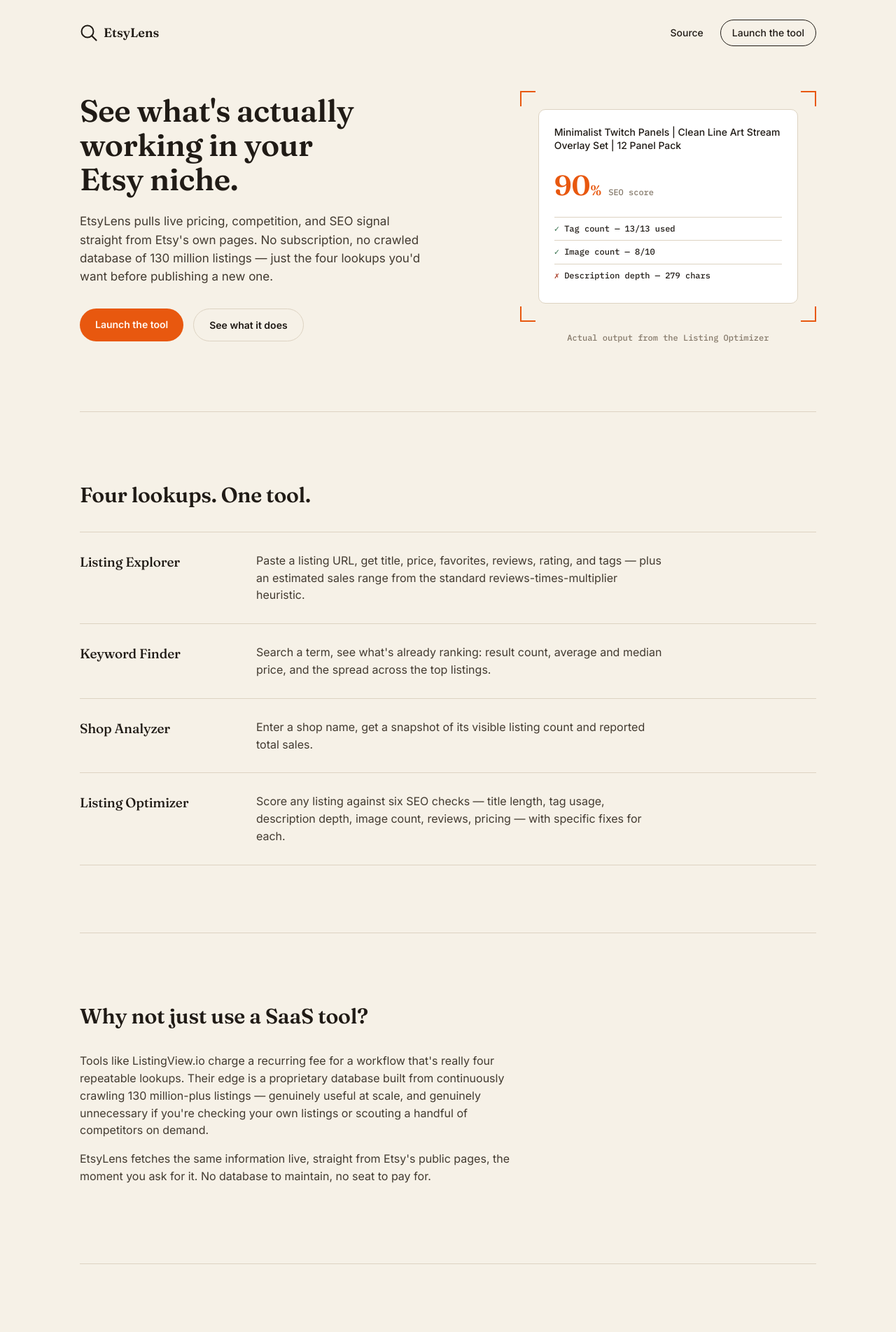
After one commit to graphicus/etsylens, a Flask app: page /about in a window 1280 px wide. The commit adds this page. Shown: the top 1904 px of the page at 70% size. Run offline with Flask 3, Linux system fonts and the light colour scheme.

Commit message:
Add landing/case-study page at /about, cross-linked from the dashboard

```diff
--- a/app.py
+++ b/app.py
@@ -390,6 +390,11 @@
     return render_template("index.html")
 
 
+@app.route("/about")
+def about():
+    return render_template("landing.html")
+
+
 DEMO_NOTICE = (
     "Etsy is blocking live scraping from this server's network (a cloud host). "
     "Showing demo data so you can see how this feature works — it scrapes live "
--- /dev/null
+++ b/static/landing.css
@@ -0,0 +1,303 @@
+:root {
+  --ink: #201b16;
+  --paper: #f6f1e7;
+  --accent: #e8580f;
+  --accent-ink: #7a2e08;
+  --line: #ddd3c2;
+  --muted: #85796a;
+  --good: #2f6b46;
+  --bad: #a83a24;
+}
+
+* { box-sizing: border-box; }
+
+body {
+  margin: 0;
+  background: var(--paper);
+  color: var(--ink);
+  font-family: 'Inter', -apple-system, BlinkMacSystemFont, sans-serif;
+  line-height: 1.55;
+}
+
+h1, h2, h3 {
+  font-family: 'Fraunces', Georgia, serif;
+  font-weight: 600;
+  margin: 0;
+  letter-spacing: -0.01em;
+}
+
+a { color: inherit; }
+
+/* ---- Header ---- */
+
+.site-header {
+  display: flex;
+  justify-content: space-between;
+  align-items: center;
+  max-width: 1100px;
+  margin: 0 auto;
+  padding: 28px 24px 0;
+}
+
+.wordmark {
+  display: flex;
+  align-items: center;
+  gap: 8px;
+  font-family: 'Fraunces', serif;
+  font-weight: 600;
+  font-size: 18px;
+  text-decoration: none;
+  color: var(--ink);
+}
+
+.site-header nav {
+  display: flex;
+  align-items: center;
+  gap: 24px;
+  font-size: 14px;
+  font-weight: 500;
+}
+
+.site-header nav a { text-decoration: none; }
+.site-header nav a:not(.nav-cta):hover { color: var(--accent-ink); }
+
+.nav-cta {
+  border: 1px solid var(--ink);
+  border-radius: 999px;
+  padding: 7px 16px;
+}
+
+.nav-cta:hover { background: var(--ink); color: var(--paper); }
+
+/* ---- Layout ---- */
+
+main { max-width: 1100px; margin: 0 auto; padding: 0 24px; }
+
+section { padding: 96px 0; border-bottom: 1px solid var(--line); }
+section:last-of-type { border-bottom: none; }
+
+section h2 {
+  font-size: 30px;
+  margin-bottom: 28px;
+  max-width: 22ch;
+}
+
+/* ---- Hero ---- */
+
+.hero {
+  display: grid;
+  grid-template-columns: 1.15fr 0.85fr;
+  gap: 56px;
+  align-items: center;
+  padding-top: 64px;
+}
+
+.hero h1 {
+  font-size: 44px;
+  line-height: 1.12;
+  max-width: 14ch;
+}
+
+.lede {
+  font-size: 17px;
+  color: #423a30;
+  max-width: 46ch;
+  margin: 22px 0 32px;
+}
+
+.hero-actions { display: flex; gap: 14px; }
+
+.btn {
+  display: inline-block;
+  padding: 12px 22px;
+  border-radius: 999px;
+  font-size: 14px;
+  font-weight: 600;
+  text-decoration: none;
+}
+
+.btn-primary { background: var(--accent); color: #fff8f2; }
+.btn-primary:hover { background: var(--accent-ink); }
+
+.btn-ghost { border: 1px solid var(--line); color: var(--ink); }
+.btn-ghost:hover { border-color: var(--ink); }
+
+/* ---- Hero visual: viewfinder ---- */
+
+.hero-visual { position: relative; }
+
+.viewfinder {
+  position: relative;
+  padding: 26px;
+}
+
+.corner {
+  position: absolute;
+  width: 22px;
+  height: 22px;
+  border-color: var(--accent);
+  border-style: solid;
+  border-width: 0;
+}
+
+.corner.tl { top: 0; left: 0; border-top-width: 2.5px; border-left-width: 2.5px; }
+.corner.tr { top: 0; right: 0; border-top-width: 2.5px; border-right-width: 2.5px; }
+.corner.bl { bottom: 0; left: 0; border-bottom-width: 2.5px; border-left-width: 2.5px; }
+.corner.br { bottom: 0; right: 0; border-bottom-width: 2.5px; border-right-width: 2.5px; }
+
+.mock-card {
+  background: #fff;
+  border: 1px solid var(--line);
+  border-radius: 10px;
+  padding: 22px;
+}
+
+.mock-title {
+  font-size: 14px;
+  font-weight: 500;
+  margin: 0 0 16px;
+  line-height: 1.4;
+}
+
+.mock-score-row {
+  display: flex;
+  align-items: baseline;
+  gap: 10px;
+  margin-bottom: 14px;
+}
+
+.mock-score {
+  font-family: 'Fraunces', serif;
+  font-size: 40px;
+  font-weight: 600;
+  color: var(--accent);
+}
+
+.mock-score-pct { font-size: 20px; }
+
+.mock-score-label {
+  font-size: 12px;
+  color: var(--muted);
+  font-family: 'IBM Plex Mono', monospace;
+}
+
+.mock-checks {
+  list-style: none;
+  margin: 0;
+  padding: 0;
+  font-family: 'IBM Plex Mono', monospace;
+  font-size: 12px;
+}
+
+.mock-checks li {
+  padding: 7px 0;
+  border-top: 1px solid var(--line);
+}
+
+.mock-checks li.pass::before { content: "✓ "; color: var(--good); }
+.mock-checks li.fail::before { content: "✗ "; color: var(--bad); }
+
+.visual-caption {
+  margin: 14px 0 0;
+  font-size: 12px;
+  color: var(--muted);
+  font-family: 'IBM Plex Mono', monospace;
+  text-align: center;
+}
+
+/* ---- Modules ---- */
+
+.module-list { border-top: 1px solid var(--line); }
+
+.module-row {
+  display: grid;
+  grid-template-columns: 220px 1fr;
+  gap: 32px;
+  padding: 28px 0;
+  border-bottom: 1px solid var(--line);
+}
+
+.module-row h3 {
+  font-size: 19px;
+  font-weight: 500;
+}
+
+.module-row p {
+  margin: 0;
+  color: #423a30;
+  max-width: 58ch;
+}
+
+/* ---- Problem / Build shared prose ---- */
+
+.problem p, .build p, .limitation p {
+  max-width: 62ch;
+  color: #423a30;
+  font-size: 16px;
+}
+
+.problem p + p, .build p + p, .limitation p + p { margin-top: 16px; }
+
+.stack-row {
+  display: flex;
+  flex-wrap: wrap;
+  gap: 10px;
+  margin-top: 24px;
+  font-family: 'IBM Plex Mono', monospace;
+  font-size: 13px;
+}
+
+.stack-row span {
+  border: 1px solid var(--line);
+  border-radius: 999px;
+  padding: 6px 14px;
+  color: var(--accent-ink);
+}
+
+/* ---- Limitation ---- */
+
+.limitation { display: grid; grid-template-columns: 56px 1fr; gap: 24px; }
+
+.limitation-mark {
+  width: 40px;
+  height: 40px;
+  border-radius: 50%;
+  border: 2px solid var(--accent);
+  color: var(--accent);
+  display: flex;
+  align-items: center;
+  justify-content: center;
+  font-family: 'Fraunces', serif;
+  font-weight: 600;
+  font-size: 18px;
+}
+
+/* ---- Footer ---- */
+
+.site-footer {
+  max-width: 1100px;
+  margin: 0 auto;
+  padding: 40px 24px 60px;
+  display: flex;
+  justify-content: space-between;
+  font-size: 13px;
+  color: var(--muted);
+}
+
+.site-footer a { text-decoration: none; }
+.site-footer a:hover { color: var(--accent-ink); }
+
+/* ---- Responsive ---- */
+
+@media (max-width: 780px) {
+  .hero { grid-template-columns: 1fr; padding-top: 32px; }
+  .hero h1 { font-size: 32px; max-width: none; }
+  .module-row { grid-template-columns: 1fr; gap: 8px; }
+  .limitation { grid-template-columns: 1fr; }
+  section { padding: 64px 0; }
+  .site-footer { flex-direction: column; gap: 8px; }
+}
+
+@media (prefers-reduced-motion: reduce) {
+  * { transition: none !important; }
+}
--- a/templates/index.html
+++ b/templates/index.html
@@ -15,6 +15,7 @@
         <p>Local Etsy listing research — no subscription, your machine, live data.</p>
       </div>
     </div>
+    <a class="about-link" href="/about">About this tool</a>
   </header>
 
   <nav class="tabs">
--- /dev/null
+++ b/templates/landing.html
@@ -0,0 +1,147 @@
+<!DOCTYPE html>
+<html lang="en">
+<head>
+<meta charset="UTF-8">
+<meta name="viewport" content="width=device-width, initial-scale=1.0">
+<title>EtsyLens — Etsy research, without the subscription</title>
+<meta name="description" content="EtsyLens pulls live pricing, competition, and SEO signal straight from Etsy — no subscription, no crawled database, just the four lookups you need before publishing a listing.">
+<link rel="preconnect" href="https://fonts.googleapis.com">
+<link rel="preconnect" href="https://fonts.gstatic.com" crossorigin>
+<link href="https://fonts.googleapis.com/css2?family=Fraunces:opsz,wght@9..144,500;9..144,600&family=Inter:wght@400;500;600&family=IBM+Plex+Mono:wght@500&display=swap" rel="stylesheet">
+<link rel="stylesheet" href="{{ url_for('static', filename='landing.css') }}">
+</head>
+<body>
+
+  <header class="site-header">
+    <a class="wordmark" href="/about">
+      <svg width="26" height="26" viewBox="0 0 26 26" fill="none" xmlns="http://www.w3.org/2000/svg">
+        <circle cx="11" cy="11" r="8.5" stroke="currentColor" stroke-width="2"/>
+        <line x1="17.2" y1="17.2" x2="23.5" y2="23.5" stroke="currentColor" stroke-width="2.2" stroke-linecap="round"/>
+      </svg>
+      EtsyLens
+    </a>
+    <nav>
+      <a href="https://github.com/graphicus/etsylens" target="_blank">Source</a>
+      <a class="nav-cta" href="/">Launch the tool</a>
+    </nav>
+  </header>
+
+  <main>
+
+    <!-- HERO -->
+    <section class="hero">
+      <div class="hero-copy">
+        <h1>See what's actually working in your Etsy niche.</h1>
+        <p class="lede">
+          EtsyLens pulls live pricing, competition, and SEO signal straight from
+          Etsy's own pages. No subscription, no crawled database of 130 million
+          listings — just the four lookups you'd want before publishing a new one.
+        </p>
+        <div class="hero-actions">
+          <a class="btn btn-primary" href="/">Launch the tool</a>
+          <a class="btn btn-ghost" href="#modules">See what it does</a>
+        </div>
+      </div>
+
+      <div class="hero-visual">
+        <div class="viewfinder">
+          <span class="corner tl"></span><span class="corner tr"></span>
+          <span class="corner bl"></span><span class="corner br"></span>
+          <div class="mock-card">
+            <p class="mock-title">Minimalist Twitch Panels | Clean Line Art Stream Overlay Set | 12 Panel Pack</p>
+            <div class="mock-score-row">
+              <span class="mock-score">90<span class="mock-score-pct">%</span></span>
+              <span class="mock-score-label">SEO score</span>
+            </div>
+            <ul class="mock-checks">
+              <li class="pass">Tag count — 13/13 used</li>
+              <li class="pass">Image count — 8/10</li>
+              <li class="fail">Description depth — 279 chars</li>
+            </ul>
+          </div>
+        </div>
+        <p class="visual-caption">Actual output from the Listing Optimizer</p>
+      </div>
+    </section>
+
+    <!-- MODULES -->
+    <section id="modules" class="modules">
+      <h2>Four lookups. One tool.</h2>
+      <div class="module-list">
+        <div class="module-row">
+          <h3>Listing Explorer</h3>
+          <p>Paste a listing URL, get title, price, favorites, reviews, rating, and tags — plus an estimated sales range from the standard reviews-times-multiplier heuristic.</p>
+        </div>
+        <div class="module-row">
+          <h3>Keyword Finder</h3>
+          <p>Search a term, see what's already ranking: result count, average and median price, and the spread across the top listings.</p>
+        </div>
+        <div class="module-row">
+          <h3>Shop Analyzer</h3>
+          <p>Enter a shop name, get a snapshot of its visible listing count and reported total sales.</p>
+        </div>
+        <div class="module-row">
+          <h3>Listing Optimizer</h3>
+          <p>Score any listing against six SEO checks — title length, tag usage, description depth, image count, reviews, pricing — with specific fixes for each.</p>
+        </div>
+      </div>
+    </section>
+
+    <!-- PROBLEM -->
+    <section class="problem">
+      <h2>Why not just use a SaaS tool?</h2>
+      <p>
+        Tools like ListingView.io charge a recurring fee for a workflow that's
+        really four repeatable lookups. Their edge is a proprietary database
+        built from continuously crawling 130 million-plus listings — genuinely
+        useful at scale, and genuinely unnecessary if you're checking your own
+        listings or scouting a handful of competitors on demand.
+      </p>
+      <p>
+        EtsyLens fetches the same information live, straight from Etsy's public
+        pages, the moment you ask for it. No database to maintain, no seat to pay for.
+      </p>
+    </section>
+
+    <!-- BUILD -->
+    <section class="build">
+      <h2>Built in the open, with AI doing the typing</h2>
+      <p>
+        The scraping logic, SEO scoring model, and this page were all built
+        through conversational iteration with Claude — describing what each
+        module should do and reviewing the code as it came together, rather
+        than writing it line by line.
+      </p>
+      <div class="stack-row">
+        <span>Python</span><span>Flask</span><span>BeautifulSoup</span><span>Vanilla JS</span><span>Render</span>
+      </div>
+    </section>
+
+    <!-- HONEST LIMITATION -->
+    <section class="limitation">
+      <div class="limitation-mark">!</div>
+      <div>
+        <h2>One honest limitation</h2>
+        <p>
+          Etsy blocks scraping requests from cloud and datacenter IP ranges —
+          AWS, GCP, Render, all of them — at the network level. That means the
+          live demo above can't always pull real data from where it's hosted.
+        </p>
+        <p>
+          Rather than show a raw error, the app detects the block and falls
+          back to clearly-labeled sample data, so every feature stays fully
+          explorable. Clone the repo and run it on your own connection, and it
+          scrapes real, live Etsy data with no changes needed.
+        </p>
+      </div>
+    </section>
+
+  </main>
+
+  <footer class="site-footer">
+    <span>EtsyLens — a research tool, not a service.</span>
+    <a href="https://github.com/graphicus/etsylens" target="_blank">View source on GitHub</a>
+  </footer>
+
+</body>
+</html>
```
Also changed, not shown: static/style.css (+10 -0 lines).
